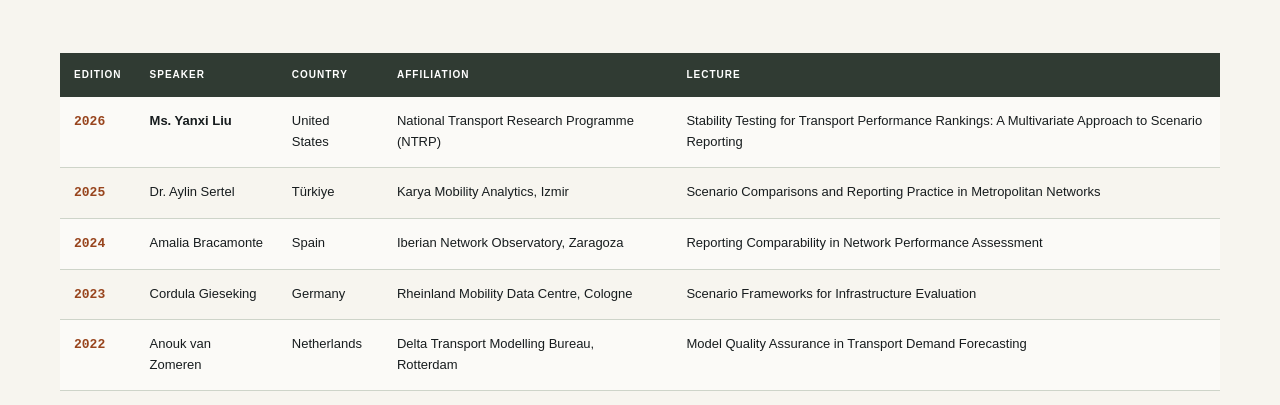
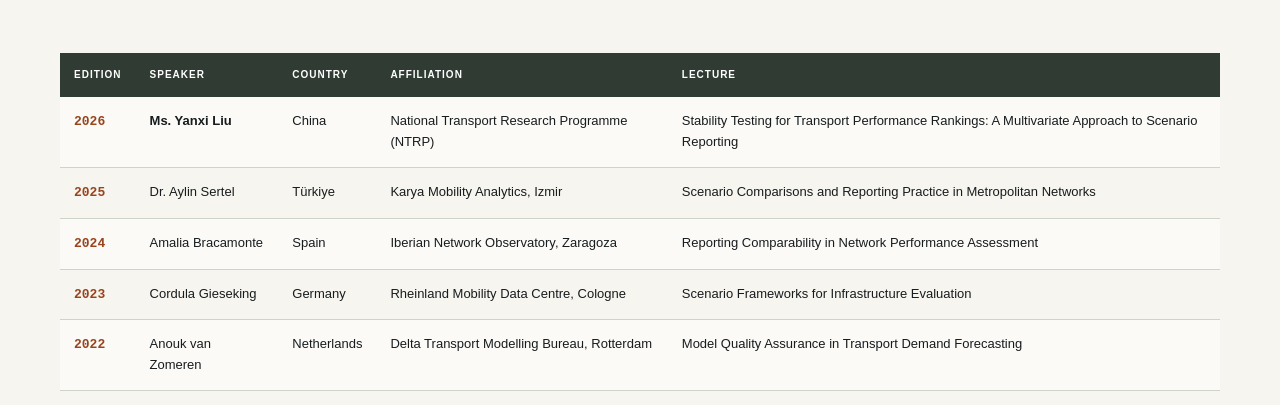
Before and after one commit to fanshiyu35/ifts-forum, a plain HTML site: page speakers/index.html in a window 1280 px wide. Shown: the part 377-782 px from the top of the page. Drawn offline with Linux system fonts and the light colour scheme.

Commit message:
G组修正: IFTS speakers页 Yanxi Liu 国籍 United States→China

```diff
--- a/speakers/index.html
+++ b/speakers/index.html
@@ -64,7 +64,7 @@
         <tr>
           <td><span class="year">2026</span></td>
           <td><strong>Ms. Yanxi Liu</strong></td>
-          <td>United States</td>
+          <td>China</td>
           <td>National Transport Research Programme (NTRP)</td>
           <td>Stability Testing for Transport Performance Rankings: A Multivariate Approach to Scenario Reporting</td>
         </tr>
```
